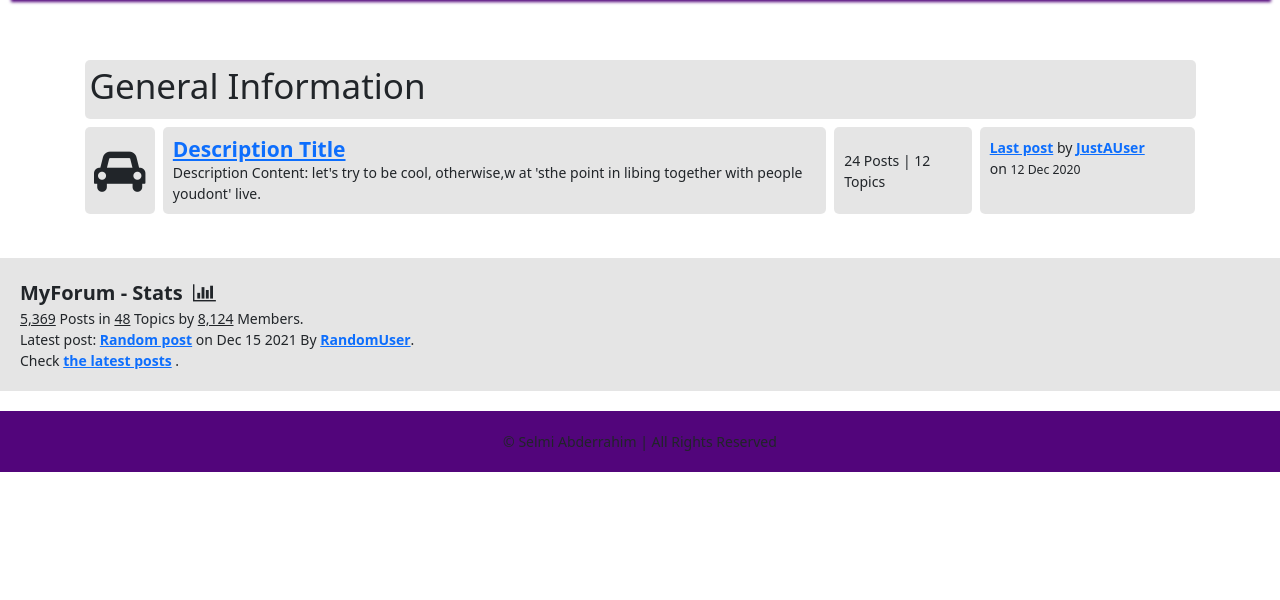
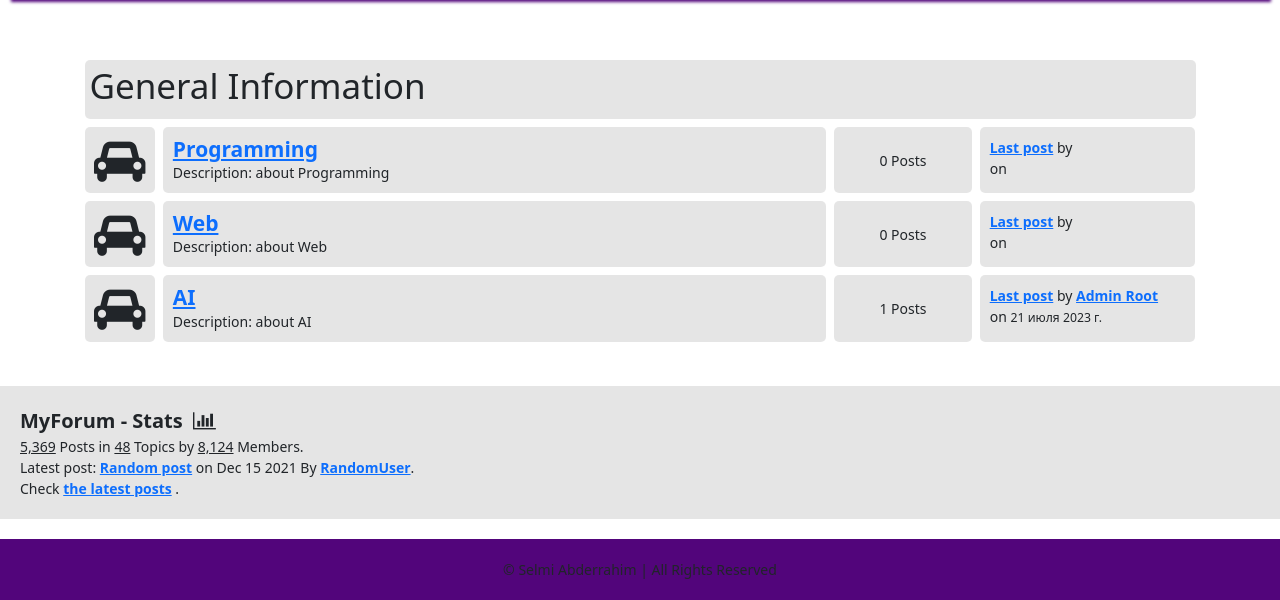
Before and after one commit to V1P7/ForumBlog, a Django app: page / in a window 1280 px wide. Shown: the part 244-844 px from the top of the page. Before the commit the page ends 716 px from the top, so only its background shows below. Run offline with Django 4.2, Linux system fonts and the light colour scheme; data comes from the database, SQL or seed files in the repository; both versions use the stored data as it was after the commit; parts of the project's set-up code (start-up, migrations or seed data) failed here and were passed over.

Commit message:
Update home page

```diff
--- a/Forum/models.py
+++ b/Forum/models.py
@@ -31,6 +31,7 @@
 class Category(models.Model):
     title = models.CharField(max_length=50)
     slug = models.SlugField(max_length=100, unique=True, blank=True)
+    description = models.TextField(default='desc', blank=True)
 
     class Meta:
         verbose_name_plural = 'categories'
@@ -42,6 +43,17 @@
         if not self.slug:
             self.slug = slugify(self.title)
         super(Category, self).save(*args, **kwargs)
+
+    def get_url(self):
+        return reverse('posts', kwargs={'slug': self.slug})
+
+    @property
+    def num_posts(self):
+        return Post.objects.filter(categories=self).count()
+
+    @property
+    def last_posts(self):
+        return Post.objects.filter(categories = self).latest('date')
 
 
 class Post(models.Model):
--- a/templates/Forum/Main/index.html
+++ b/templates/Forum/Main/index.html
@@ -6,23 +6,24 @@
             <div class="subforum-title">
                 <h1>General Information</h1>
             </div>
-
+        {% for forum in forum %}
             <div class="subforum-row">
                 <div class="subforum-icon subforum-column center">
                     <i class="fa fa-car center"></i>
                 </div>
                 <div class="subforum-description subforum-column">
-                    <h4><a href="#">Description Title</a></h4>
-                    <p>Description Content: let's try to be cool, otherwise,w at 'sthe point in libing together with people youdont' live.</p>
+                    <h4><a href="{{ forum.get_url }}">{{ forum.title }}</a></h4>
+                    <p>Description: {{ forum.description }}</p>
                 </div>
                 <div class="subforum-stats subforum-column center">
-                    <span>24 Posts | 12 Topics</span>
+                    <span>{{ forum.num_posts }} Posts</span>
                 </div>
                 <div class="subforum-info subforum-column">
-                    <b><a href="">Last post</a></b> by <a href="">JustAUser</a>
-                    <br>on <small>12 Dec 2020</small>
+                    <b><a href="{{ forum.last_posts.get_url }}">Last post</a></b> by <a href="">{{ forum.last_posts.user.fullname }}</a>
+                    <br>on <small>{{ forum.last_posts.date|date}}</small>
                 </div>
             </div>
+            {% endfor %}
         </div>
         <!--More-->
 
```
Also changed, not shown: db.sqlite3.
